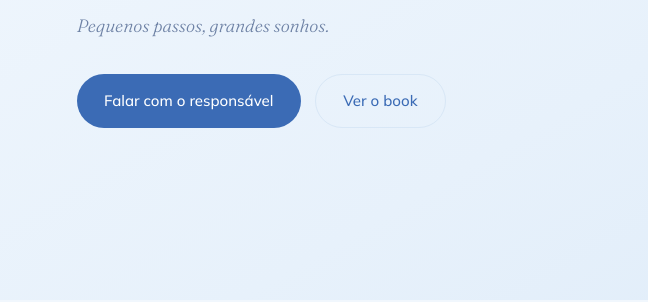
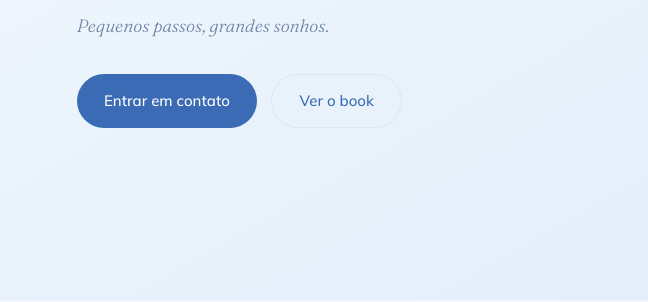
Before and after one commit to shownato/Isaac, a plain HTML site: page index.html in a window 1280 px wide. Shown: the part 468-770 px from the top of the page, 0-648 px from the left. Drawn offline with Linux system fonts and the light colour scheme.

Commit message:
tweak: troca CTA do hero para 'Entrar em contato' (#2)
O botao principal do topo dizia 'Falar com o responsavel', que ficou
extenso e pouco convidativo. Troca por 'Entrar em contato', mais direto
e alinhado ao titulo da secao de contato ('Fale com a gente').

Co-authored-by: shownato <278978200+shownato@users.noreply.github.com>

```diff
--- a/index.html
+++ b/index.html
@@ -168,7 +168,7 @@ footer .fname{font-family:'Fraunces';color:var(--ink);font-size:1.05rem;font-wei
     <span class="role-cursive">modelo infantil · 4 anos</span>
     <p class="tag">Pequenos passos, grandes sonhos.</p>
     <div class="hero-cta">
-      <a href="#contato" class="btn btn-primary">Falar com o responsável</a>
+      <a href="#contato" class="btn btn-primary">Entrar em contato</a>
       <a href="#book" class="btn btn-ghost">Ver o book</a>
     </div>
   </div>
```
